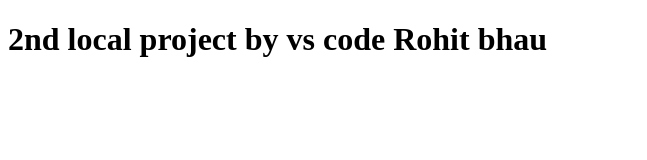
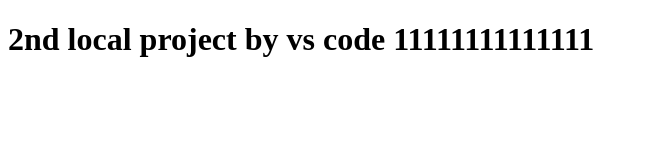
Before and after one commit to Harshit-Webworld1515/project2, a plain HTML site: page index.html in a window 1280 px wide. Shown: the whole page, without its empty margins (0-647 px from the left). Drawn offline with Linux system fonts and the light colour scheme.

Commit message:
only learning

```diff
--- a/index.html
+++ b/index.html
@@ -8,7 +8,7 @@
 <body>
     <h1>
         2nd local project by vs code
-        Rohit bhau
+        11111111111111
     </h1>
 </body>
 </html>
```
